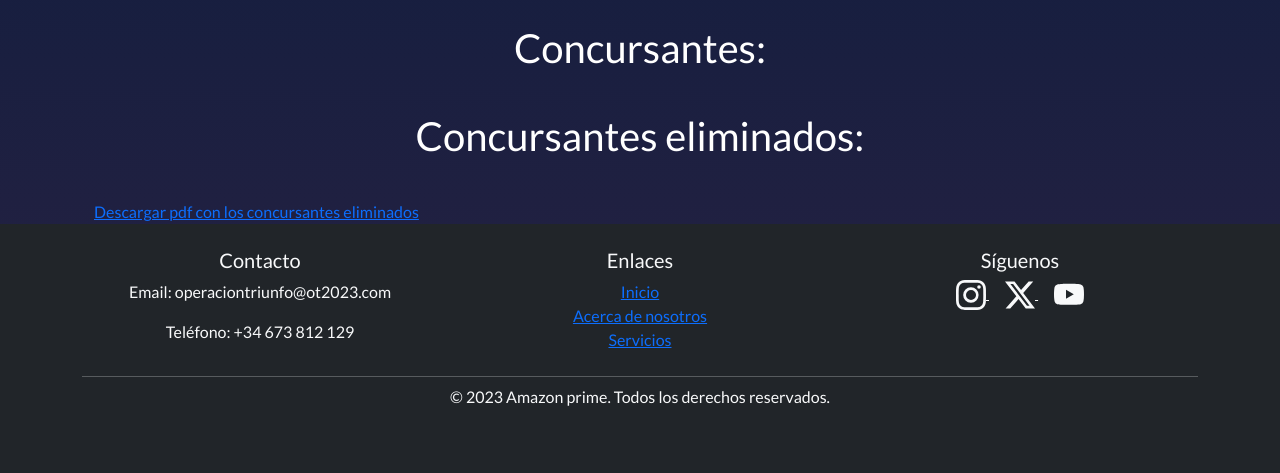
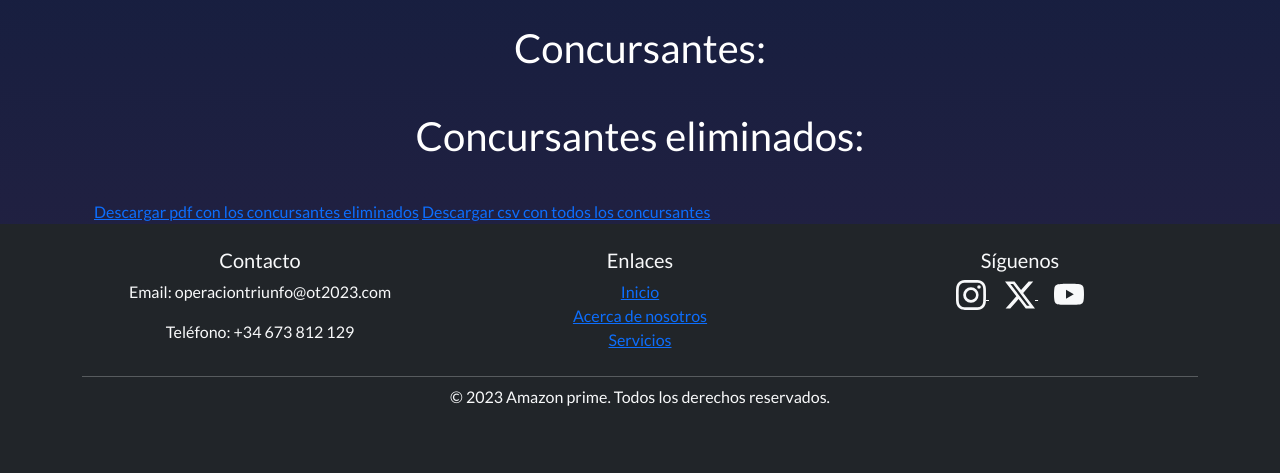
Before and after one commit to adrianhrb/ot2023, a Django app: page /concursantes/ in a window 1280 px wide. Shown: the part 75-548 px from the top of the page. Run offline with Django 4.2, Linux system fonts and the light colour scheme; data that the repository does not hold is empty; some libraries are stand-ins or nearby versions.

Commit message:
CSV with competitors done

```diff
--- a/competitor/templates/competitor/list.html
+++ b/competitor/templates/competitor/list.html
@@ -35,5 +35,6 @@
         {% endfor %}
     </div>
     <a href="{% url "concursantes:eliminated_pdf" %}">Descargar pdf con los concursantes eliminados</a>
+    <a href="{% url "concursantes:competitors_csv" %}">Descargar csv con todos los concursantes</a>
 </div>
 {% endblock %}
--- a/competitor/urls.py
+++ b/competitor/urls.py
@@ -6,6 +6,7 @@ app_name = 'concursantes'
 
 urlpatterns = [
     path('', views.competitors_list, name='competitors_list'),
-    path('<slug:competitor_slug>', views.competitor_detail, name='competitor_detail'),
+    path('<slug:competitor_slug>/', views.competitor_detail, name='competitor_detail'),
     path('eliminated/pdf/', views.eliminated_pdf, name='eliminated_pdf'),
+    path('competitors/csv/', views.competitors_csv, name='competitors_csv'),
 ]
--- a/competitor/views.py
+++ b/competitor/views.py
@@ -1,3 +1,6 @@
+import csv
+import datetime
+
 import weasyprint
 from django.http import HttpResponse
 from django.shortcuts import render
@@ -34,3 +37,21 @@ def eliminated_pdf(request):
     response['Content-Disposition'] = 'filename=eliminated.pdf'
     weasyprint.HTML(string=html).write_pdf(response)
     return response
+
+
+def competitors_csv(request):
+    competitors = Competitor.objects.all()
+    response = HttpResponse(content_type='text/csv')
+    response['Content-Disposition'] = 'attachment; filename=competitors.csv'
+    writer = csv.writer(response)
+    headers = [field.name for field in Competitor._meta.get_fields()]
+    writer.writerow(headers)
+    for competitor in competitors:
+        data = []
+        for header in headers:
+            value = getattr(competitor, header)
+            if isinstance(value, datetime.datetime):
+                value = value.strftime('%d%m%Y')
+            data.append(value)
+        writer.writerow(data)
+    return response
```
